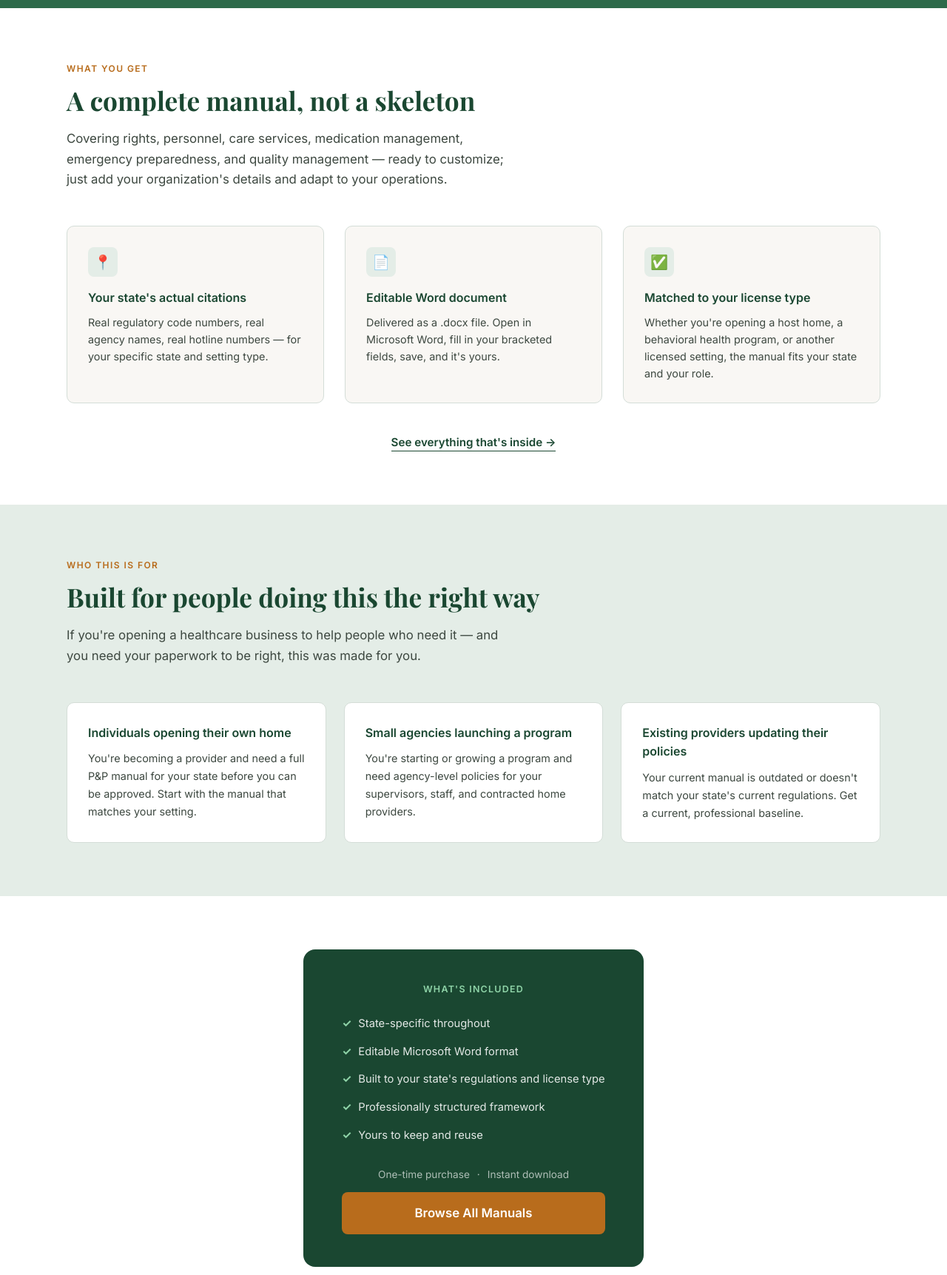
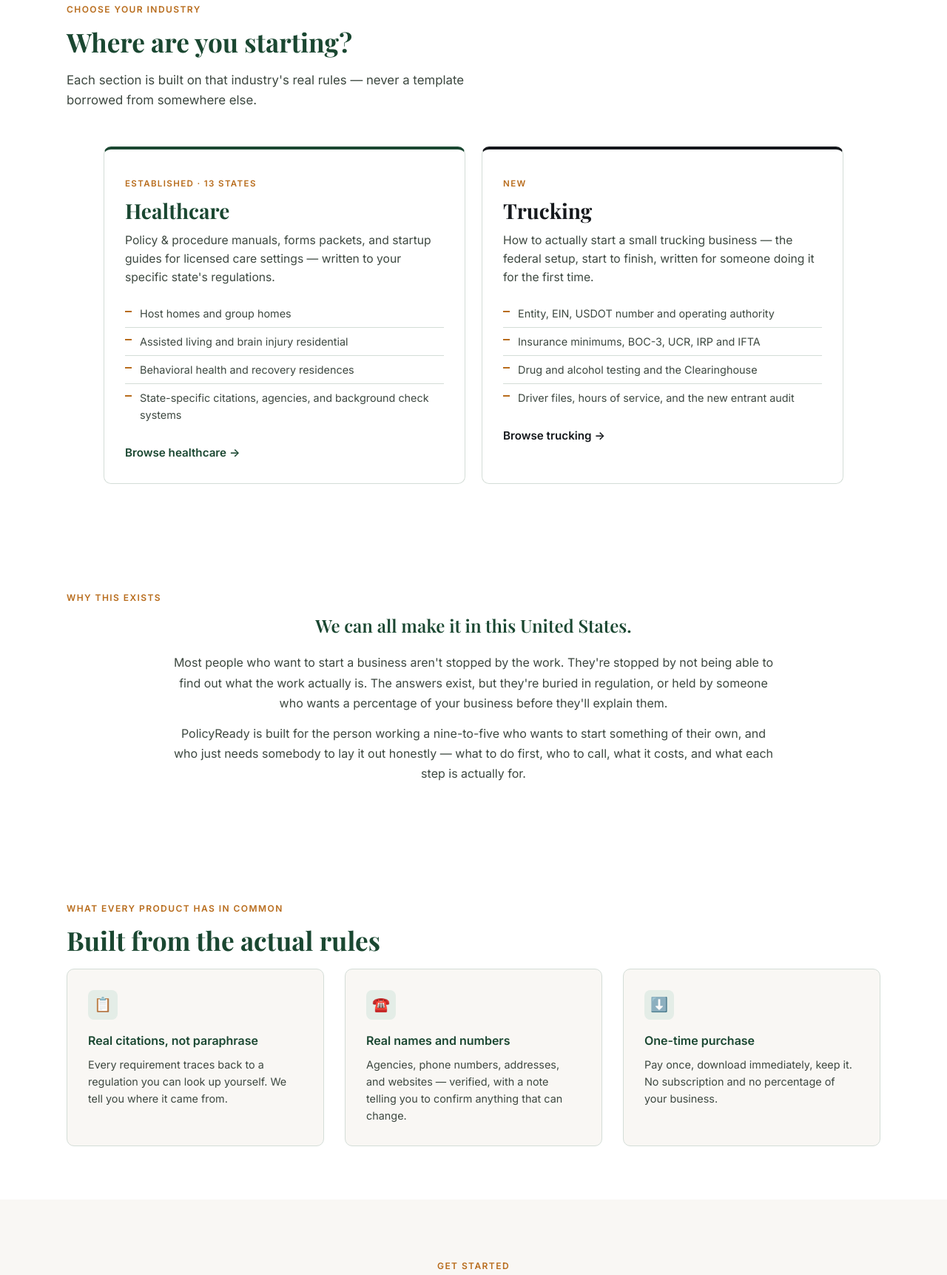
Before and after one commit to bunmi121589/POLICYREADY, a website: page index.html in a window 1280 px wide. Shown: the part 762-2485 px from the top of the page at 74% size. Drawn offline with nearby package versions, Linux system fonts and the light colour scheme.

Commit message:
Update index.html

```diff
--- a/index.html
+++ b/index.html
@@ -3,33 +3,54 @@
 <head>
   <meta charset="UTF-8">
   <meta name="viewport" content="width=device-width, initial-scale=1.0">
-  <title>PolicyReady.org — Health Care Policy & Procedure Manuals</title>
-  <meta name="description" content="Policy & Procedure Manuals built to actual regulations, agencies, and background check systems specific to your state. Download in minutes.">
+  <title>PolicyReady.org — Straight Answers for First-Time Business Owners</title>
+  <meta name="description" content="Compliance manuals and startup guides built from the actual rules — for people opening their first business. Healthcare and trucking.">
   <link rel="preconnect" href="https://fonts.googleapis.com">
   <link rel="preconnect" href="https://fonts.gstatic.com" crossorigin>
   <link href="https://fonts.googleapis.com/css2?family=Playfair+Display:wght@600;700&family=Inter:wght@400;500;600&display=swap" rel="stylesheet">
   <link rel="stylesheet" href="/styles.css">
   <style>
-    .states-strip a.state-pill{ text-decoration:none; cursor:pointer; transition:filter .15s ease; }
-    .states-strip a.state-pill:hover{ filter:brightness(0.94); text-decoration:underline; }
+    .doors{ display:grid; grid-template-columns:1fr; gap:22px; max-width:1000px; margin:0 auto; }
+    @media(min-width:800px){ .doors{ grid-template-columns:1fr 1fr; } }
+    .door{
+      display:block; text-decoration:none; background:var(--white);
+      border:1px solid var(--border); border-top:4px solid var(--green);
+      border-radius:10px; padding:32px 28px 28px; transition:transform .15s, box-shadow .15s;
+    }
+    .door:hover{ transform:translateY(-3px); box-shadow:0 10px 28px rgba(22,28,24,0.10); }
+    .door.truck{ border-top-color:#15181C; }
+    .door-tag{
+      display:inline-block; font-size:.72rem; font-weight:600; letter-spacing:.12em;
+      text-transform:uppercase; color:var(--amber); margin-bottom:12px;
+    }
+    .door h3{
+      font-family:'Playfair Display',serif; font-size:1.75rem; color:var(--green);
+      margin:0 0 10px; line-height:1.15;
+    }
+    .door.truck h3{ color:#15181C; }
+    .door p{ color:var(--ink-mid); font-size:.98rem; margin:0 0 18px; line-height:1.6; }
+    .door ul{ list-style:none; padding:0; margin:0 0 20px; }
+    .door ul li{
+      font-size:.9rem; color:var(--ink-mid); padding:7px 0 7px 20px;
+      position:relative; border-bottom:1px solid var(--border);
+    }
+    .door ul li:last-child{ border-bottom:0; }
+    .door ul li::before{
+      content:""; position:absolute; left:0; top:15px; width:9px; height:2px; background:var(--amber);
+    }
+    .door-go{ font-weight:600; font-size:.95rem; color:var(--green); }
+    .door.truck .door-go{ color:#15181C; }
+    .mission-section{ background:var(--white); }
+    .mission-box{
+      max-width:820px; margin:0 auto; text-align:center;
+    }
+    .mission-box blockquote{
+      font-family:'Playfair Display',serif; font-size:1.5rem; line-height:1.4;
+      color:var(--green); margin:0 0 20px; font-weight:600;
+    }
+    .mission-box p{ color:var(--ink-mid); font-size:1rem; line-height:1.7; margin:0 0 14px; }
   </style>
-<!-- Meta Pixel Code -->
-<script>
-!function(f,b,e,v,n,t,s)
-{if(f.fbq)return;n=f.fbq=function(){n.callMethod?
-n.callMethod.apply(n,arguments):n.queue.push(arguments)};
-if(!f._fbq)f._fbq=n;n.push=n;n.loaded=!0;n.version='2.0';
-n.queue=[];t=b.createElement(e);t.async=!0;
-t.src=v;s=b.getElementsByTagName(e)[0];
-s.parentNode.insertBefore(t,s)}(window, document,'script',
-'https://connect.facebook.net/en_US/fbevents.js');
-fbq('init', '2133964780833412');
-fbq('track', 'PageView');
-</script>
-<noscript><img height="1" width="1" style="display:none"
-src="https://www.facebook.com/tr?id=2133964780833412&ev=PageView&noscript=1"
-/></noscript>
-<!-- End Meta Pixel Code --></head>
+</head>
 <body>
 
 <nav>
@@ -38,106 +59,107 @@
     <a href="/how-it-works.html">How It Works</a>
     <a href="/about.html">About</a>
     <a href="/contact.html">Contact</a>
-    <a href="/training.html" class="nav-btn nav-btn-train">Browse Training</a>
-    <a href="/shop.html" class="nav-btn">Browse Manuals</a>
+    <a href="/healthcare.html" class="nav-btn">Healthcare</a>
+    <a href="/trucking.html" class="nav-btn nav-btn-truck">Trucking</a>
   </div>
 </nav>
 
 <!-- HERO -->
 <section class="hero">
-  <div class="hero-eyebrow">Health Care Policy & Procedure Manuals</div>
-  <h1>Your policy manual should know your state — not just have your state's name on it.</h1>
-  <p>Policy & Procedure Manuals built to actual regulations, agencies, and background check systems specific to your state. Download in minutes.</p>
+  <div class="hero-eyebrow">Compliance Manuals & Startup Guides</div>
+  <h1>The information you need to start shouldn't be the thing standing in your way.</h1>
+  <p>Every industry has people who make a living keeping the rules confusing. We write them out plainly — the actual regulations, the real agencies, the phone numbers, and what each step is actually for.</p>
   <div class="hero-actions">
-    <a href="/shop.html" class="btn-primary">Browse All Manuals</a>
-    <a href="/how-it-works.html" class="btn-ghost">How It Works</a>
+    <a href="/healthcare.html" class="btn-primary">Healthcare</a>
+    <a href="/trucking.html" class="btn-ghost">Trucking</a>
   </div>
 </section>
 
-<!-- STATES STRIP -->
-<div class="states-strip">
-  <span>Available now:</span>
-  <span id="statePills"></span>
-</div>
-
-<!-- WHAT'S INSIDE (SHORT) -->
+<!-- TWO DOORS -->
 <section class="inside-section">
   <div class="container">
-    <div class="section-label">What you get</div>
-    <h2>A complete manual, not a skeleton</h2>
-    <p class="section-sub">Covering rights, personnel, care services, medication management, emergency preparedness, and quality management — ready to customize; just add your organization's details and adapt to your operations.</p>
-    <div class="inside-grid">
-      <div class="inside-card">
-        <div class="inside-icon">📍</div>
-        <h3>Your state's actual citations</h3>
-        <p>Real regulatory code numbers, real agency names, real hotline numbers — for your specific state and setting type.</p>
-      </div>
-      <div class="inside-card">
-        <div class="inside-icon">📄</div>
-        <h3>Editable Word document</h3>
-        <p>Delivered as a .docx file. Open in Microsoft Word, fill in your bracketed fields, save, and it's yours.</p>
-      </div>
-      <div class="inside-card">
-        <div class="inside-icon">✅</div>
-        <h3>Matched to your license type</h3>
-        <p>Whether you're opening a host home, a behavioral health program, or another licensed setting, the manual fits your state and your role.</p>
-      </div>
-    </div>
-    <div style="text-align:center; margin-top:40px;">
-      <a href="/how-it-works.html" class="btn-ghost-dark">See everything that's inside →</a>
+    <div class="section-label">Choose your industry</div>
+    <h2>Where are you starting?</h2>
+    <p class="section-sub">Each section is built on that industry's real rules — never a template borrowed from somewhere else.</p>
+
+    <div class="doors">
+
+      <a class="door" href="/healthcare.html">
+        <span class="door-tag">Established · 13 states</span>
+        <h3>Healthcare</h3>
+        <p>Policy &amp; procedure manuals, forms packets, and startup guides for licensed care settings — written to your specific state's regulations.</p>
+        <ul>
+          <li>Host homes and group homes</li>
+          <li>Assisted living and brain injury residential</li>
+          <li>Behavioral health and recovery residences</li>
+          <li>State-specific citations, agencies, and background check systems</li>
+        </ul>
+        <span class="door-go">Browse healthcare →</span>
+      </a>
+
+      <a class="door truck" href="/trucking.html">
+        <span class="door-tag">New</span>
+        <h3>Trucking</h3>
+        <p>How to actually start a small trucking business — the federal setup, start to finish, written for someone doing it for the first time.</p>
+        <ul>
+          <li>Entity, EIN, USDOT number and operating authority</li>
+          <li>Insurance minimums, BOC-3, UCR, IRP and IFTA</li>
+          <li>Drug and alcohol testing and the Clearinghouse</li>
+          <li>Driver files, hours of service, and the new entrant audit</li>
+        </ul>
+        <span class="door-go">Browse trucking →</span>
+      </a>
+
     </div>
   </div>
 </section>
 
-<!-- WHO IT'S FOR -->
-<section class="who-section">
+<!-- MISSION -->
+<section class="who-section mission-section">
   <div class="container">
-    <div class="section-label">Who this is for</div>
-    <h2>Built for people doing this the right way</h2>
-    <p class="section-sub">If you're opening a healthcare business to help people who need it — and you need your paperwork to be right, this was made for you.</p>
-    <div class="who-grid">
-      <div class="who-card">
-        <h3>Individuals opening their own home</h3>
-        <p>You're becoming a provider and need a full P&P manual for your state before you can be approved. Start with the manual that matches your setting.</p>
-      </div>
-      <div class="who-card">
-        <h3>Small agencies launching a program</h3>
-        <p>You're starting or growing a program and need agency-level policies for your supervisors, staff, and contracted home providers.</p>
-      </div>
-      <div class="who-card">
-        <h3>Existing providers updating their policies</h3>
-        <p>Your current manual is outdated or doesn't match your state's current regulations. Get a current, professional baseline.</p>
-      </div>
+    <div class="section-label">Why this exists</div>
+    <div class="mission-box">
+      <blockquote>We can all make it in this United States.</blockquote>
+      <p>Most people who want to start a business aren't stopped by the work. They're stopped by not being able to find out what the work actually is. The answers exist, but they're buried in regulation, or held by someone who wants a percentage of your business before they'll explain them.</p>
+      <p>PolicyReady is built for the person working a nine-to-five who wants to start something of their own, and who just needs somebody to lay it out honestly — what to do first, who to call, what it costs, and what each step is actually for.</p>
     </div>
   </div>
 </section>
 
-<!-- VALUE BOX -->
-<section class="value-section">
-  <div class="value-box">
-    <div class="value-list-title">What's included</div>
-    <ul class="price-list">
-      <li>State-specific throughout</li>
-      <li>Editable Microsoft Word format</li>
-      <li>Built to your state's regulations and license type</li>
-      <li>Professionally structured framework</li>
-      <li>Yours to keep and reuse</li>
-    </ul>
-    <div class="value-tags">
-      <span>One-time purchase</span>
-      <span>·</span>
-      <span>Instant download</span>
+<!-- WHAT'S THE SAME EVERYWHERE -->
+<section class="inside-section">
+  <div class="container">
+    <div class="section-label">What every product has in common</div>
+    <h2>Built from the actual rules</h2>
+    <div class="inside-grid">
+      <div class="inside-card">
+        <div class="inside-icon">📋</div>
+        <h3>Real citations, not paraphrase</h3>
+        <p>Every requirement traces back to a regulation you can look up yourself. We tell you where it came from.</p>
+      </div>
+      <div class="inside-card">
+        <div class="inside-icon">☎️</div>
+        <h3>Real names and numbers</h3>
+        <p>Agencies, phone numbers, addresses, and websites — verified, with a note telling you to confirm anything that can change.</p>
+      </div>
+      <div class="inside-card">
+        <div class="inside-icon">⬇️</div>
+        <h3>One-time purchase</h3>
+        <p>Pay once, download immediately, keep it. No subscription and no percentage of your business.</p>
+      </div>
     </div>
-    <a href="/shop.html" class="btn-primary" style="display:inline-block; width:100%; text-align:center; font-size:1.05rem; padding:15px; margin-top:8px;">Browse All Manuals</a>
   </div>
 </section>
 
 <!-- FINAL CTA -->
 <section class="cta-section">
   <div class="section-label">Get started</div>
-  <h2>Find your state and get your manual today</h2>
-  <p>Pick your state, choose your manual, pay once, and download immediately — ready to customize and make your own.</p>
-  <a href="/shop.html" class="btn-primary" style="font-size:1.05rem; padding:15px 36px;">Browse All Manuals</a>
+  <h2>Pick your industry and see what's inside</h2>
+  <p>Both sections are built the same way — the real rules, explained plainly, ready to download.</p>
+  <div class="hero-actions" style="margin-top:22px;">
+    <a href="/healthcare.html" class="btn-primary" style="font-size:1.05rem; padding:15px 36px;">Healthcare</a>
+    <a href="/trucking.html" class="btn-primary" style="font-size:1.05rem; padding:15px 36px;">Trucking</a>
+  </div>
 </section>
 
 <footer>
@@ -145,22 +167,12 @@
     <a href="/">PolicyReady.org</a> &nbsp;·&nbsp;
     <a href="/how-it-works.html">How It Works</a> &nbsp;·&nbsp;
     <a href="/about.html">About</a> &nbsp;·&nbsp;
-    <a href="/shop.html">Browse Manuals</a>
+    <a href="/healthcare.html">Healthcare</a> &nbsp;·&nbsp;
+    <a href="/trucking.html">Trucking</a>
   </p>
-  <p>These templates are professional starting-point documents and do not constitute legal advice. Verify current regulatory requirements with your state agency or a qualified compliance consultant before submitting.</p>
+  <p>These are professional starting-point documents and educational guides. They do not constitute legal, tax, or compliance advice. Verify current requirements with the relevant agency or a qualified professional before you rely on them.</p>
   <p style="margin-top:10px;">Contact: <a href="mailto:hello@policyready.org">hello@policyready.org</a></p>
 </footer>
 
-<script src="/data.js"></script>
-<script>
-  (function () {
-    var el = document.getElementById('statePills');
-    if (el && typeof STATES !== 'undefined') {
-      el.innerHTML = STATES.map(function (s) {
-        return '<a class="state-pill" href="/state.html?id=' + s.id + '">' + s.name + '</a>';
-      }).join('');
-    }
-  })();
-</script>
 </body>
 </html>
```
